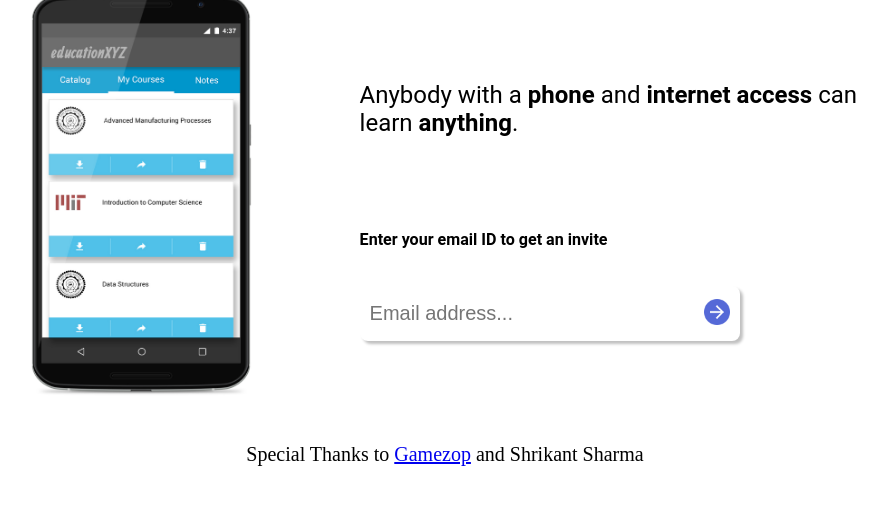
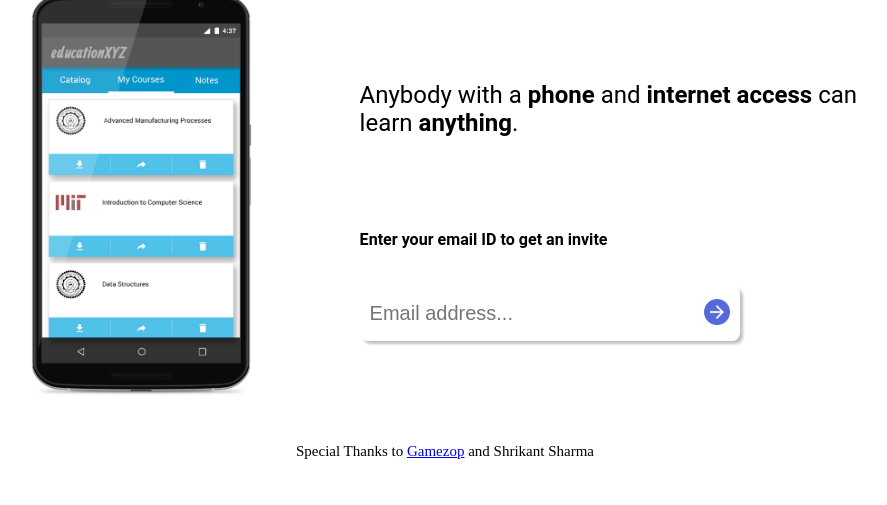
Before and after one commit to educationxyz/educationxyz.github.io, a plain HTML site: page index.html in a window 1280 px wide. Shown: the part 185-690 px from the top of the page, without its empty margins (195-1082 px from the left). Drawn offline with Linux system fonts and the light colour scheme.

Commit message:
Update index.html

```diff
--- a/index.html
+++ b/index.html
@@ -41,7 +41,7 @@
 
             </tr>
         </table>
-        <div style="margin-bottom:60px; font-size:20px"><center>Special Thanks to <a href="http://gamezop.co/">Gamezop</a> and Shrikant Sharma</center></div>
+        <div style="margin-bottom:60px; font-size:15px"><center>Special Thanks to <a href="http://gamezop.co/">Gamezop</a> and Shrikant Sharma</center></div>
     </body>
     <script>
 
```
